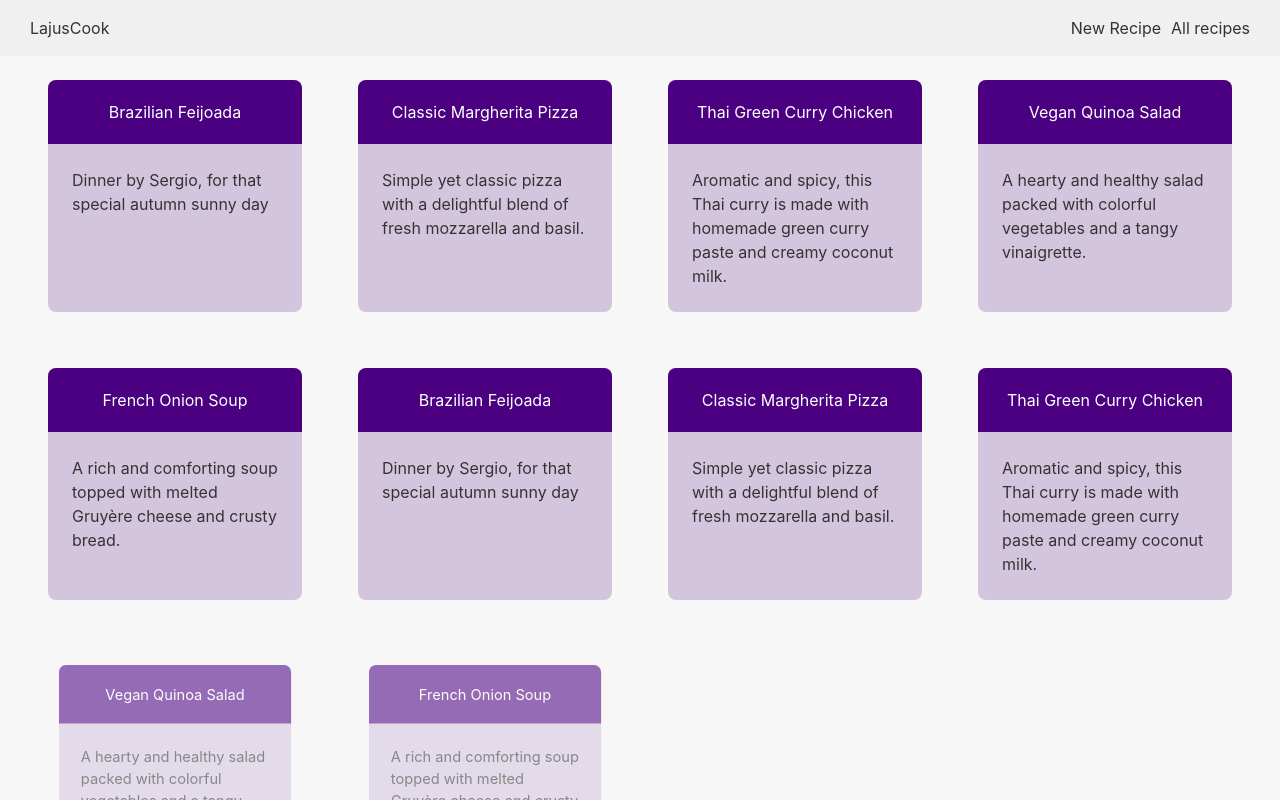
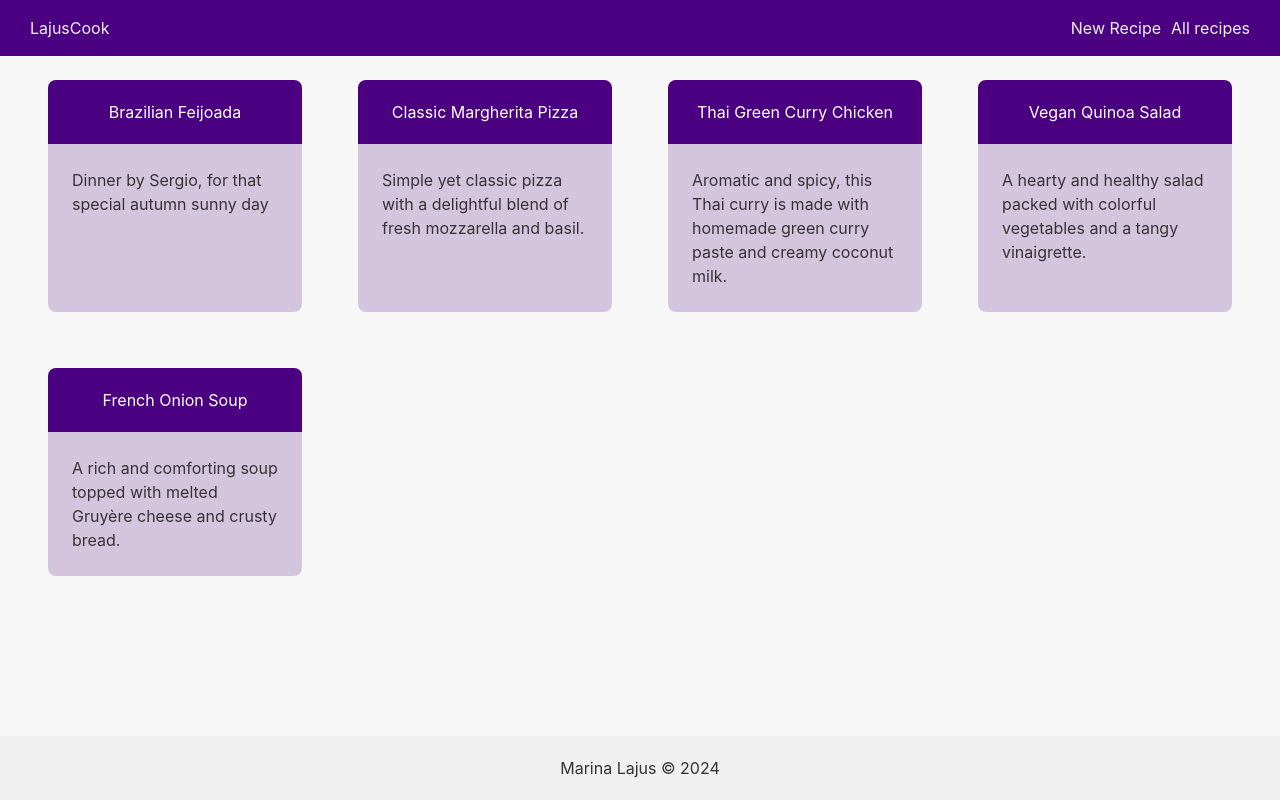
Before and after one commit to elanor/lajus-cookbook, a React (Create React App) app: page / in a window 1280 px wide. Built offline with nearby package versions, Linux system fonts and the light colour scheme.

Commit message:
added backend data in order to add new recipes to the json

```diff
--- a/package.json
+++ b/package.json
@@ -6,6 +6,9 @@
     "@testing-library/jest-dom": "^5.17.0",
     "@testing-library/react": "^13.4.0",
     "@testing-library/user-event": "^13.5.0",
+    "axios": "^1.7.3",
+    "body-parser": "^1.20.2",
+    "express": "^4.19.2",
     "react": "^18.3.1",
     "react-dom": "^18.3.1",
     "react-router-dom": "^6.23.1",
--- a/src/App.css
+++ b/src/App.css
@@ -33,7 +33,8 @@ a {
 
 header {
   width: 100vw;
-  background-color: #f0f0f0;
+  background-color: rgb(75, 0, 130);
+  color: #f0f0f0;
   height: 56px;
   position: absolute;
   left: 0;
--- a/src/App.js
+++ b/src/App.js
@@ -8,12 +8,16 @@ import './index.css';
 import NewRecipe from './NewRecipe';
 
 function App() {
-const [isOpenNewRecipe, setIsOpenNewRecipe] = useState( false );
+// const [isOpenNewRecipe, setIsOpenNewRecipe] = useState( false );
 
-  // const openNewRecipe = () => {
-  //   console.log("click");
-  //   setIsOpenNewRecipe ( true );
-  // }
+  //State to hold the list of recipes
+  const [recipes, setRecipes] = useState([]);
+
+  // Function to add a new recipe to the state
+  const addRecipe = (newRecipe) => {
+    setRecipes((prevRecipes) => [...prevRecipes, newRecipe]);
+    document.getElementById('opennewrecipe').hidePopover();
+  };
 
   return (
     <BrowserRouter>
@@ -61,7 +65,9 @@ const [isOpenNewRecipe, setIsOpenNewRecipe] = useState( false );
                 <span className="sr-only">Close</span>
 
         </button>
-      <NewRecipe />
+
+        <NewRecipe addRecipe={addRecipe}/>
+
     </div>
 
 
--- a/src/RecipeList.js
+++ b/src/RecipeList.js
@@ -5,7 +5,7 @@ import recipes from './mock/recipes-list';
 function RecipeList() {
   return (
     // <div className='inline-grid gap-10 grid-cols-3 tablet:grid-cols-2 mobile:grid-cols-1'>
-    <div className='grid gap-6 grid-flow-row grid-cols-autoFit grow mobile:items-center'>
+    <div className='justify-items-center grid gap-6 grid-flow-row grid-cols-autoFit grow mobile:items-center'>
                 {recipes.map((recipe) => (
                 <Link to={`/recipe/${recipe.id}`} className="tile m-4" key={recipe.id}>
                     <h2 className='tile__title'>{recipe.name}</h2>
--- a/src/index.css
+++ b/src/index.css
@@ -12,10 +12,6 @@ body {
 }
 
 main {
-  /* display: flex;
-  justify-content: center;
-  flex-direction: column;
-  align-items: center; */
   flex-grow: 1;
 }
 
--- a/src/mock/recipes-list.js
+++ b/src/mock/recipes-list.js
@@ -1,8 +1,15 @@
-const recipes = [
+module.exports = [
+    // {
+    //   id: 0,
+    //   name: "Example Recipe",
+    //   description: "This is an example recipe description.",
+    //   ingredients: ["ingredient1", "ingredient2"],
+    //   instructions: ["step1", "step2"],
+    // },
     {
       id: 1,
       name: "Brazilian Feijoada",
-        image: "brazilan-feijoada-image.png",
+      image: "brazilian-feijoada-image.png",
       description: "Dinner by Sergio, for that special autumn sunny day",
       servings: "4 people",
       preptime: "20 min",
@@ -10,7 +17,7 @@ const recipes = [
       ingredients_desc: [
         "500g of black beans, soaked overnight",
         "200g of pork shoulder cut into chunks",
-            "100g of chorizo, sliced"
+        "100g of chorizo, sliced",
       ],
       instructions_desc: [
         "Soak the Beans: Soak the black beans in a large bowl of water overnight. This will help them cook faster and more evenly.",
@@ -21,16 +28,18 @@ const recipes = [
         "Final Adjustments: Once the beans and meat are fully cooked, adjust the seasoning with more salt and pepper as needed. If you find the feijoada too liquid, you can remove some of the beans and mash them before stirring them back into the pot. This will help thicken the stew.",
         "Serve: Serve the feijoada hot, accompanied by white rice, orange slices, sautéed collard greens, and farofa, if desired. These sides complement the rich flavours of the feijoada and make for a traditional Brazilian meal.",
       ],
-        tips: ["Adjust the types and amounts of meats according to your preference. Traditional recipes can include other parts of the pork, such as ribs, feet, and ears, as well as beef cuts.",
+      tips: [
+        "Adjust the types and amounts of meats according to your preference. Traditional recipes can include other parts of the pork, such as ribs, feet, and ears, as well as beef cuts.",
         "Cooking times may vary depending on the type and age of the beans. Keep an eye on the pot and adjust as necessary.",
-        "Letting the feijoada rest for a while after cooking can enhance its flavours, making it even better when reheated."
-        ]
+        "Letting the feijoada rest for a while after cooking can enhance its flavours, making it even better when reheated.",
+      ],
     },
     {
       id: 2,
       name: "Classic Margherita Pizza",
-        image: 'brazilan-feijoada-image.png',
-        description: "Simple yet classic pizza with a delightful blend of fresh mozzarella and basil.",
+      image: "classic-margherita-pizza-image.png",
+      description:
+        "Simple yet classic pizza with a delightful blend of fresh mozzarella and basil.",
       servings: "2-3 people",
       preptime: "15 min",
       cookingTime: "10 min",
@@ -40,16 +49,21 @@ const recipes = [
         "Handful of fresh basil leaves",
         "200ml tomato sauce",
         "2 tbsp olive oil",
-            "Salt and pepper to taste"
+        "Salt and pepper to taste",
       ],
-        instructions_desc: ["Roll out the dough to your desired thickness. Spread tomato sauce evenly, leaving a small border. Distribute slices of mozzarella and basil. Drizzle with olive oil and season. Bake in a preheated oven at 500°F (260°C) for about 10 minutes or until crust is golden and cheese bubbles."],
-        tips: ["For best results, use a pizza stone and preheat your oven with the stone inside.", ""]
+      instructions_desc: [
+        "Roll out the dough to your desired thickness. Spread tomato sauce evenly, leaving a small border. Distribute slices of mozzarella and basil. Drizzle with olive oil and season. Bake in a preheated oven at 500°F (260°C) for about 10 minutes or until crust is golden and cheese bubbles.",
+      ],
+      tips: [
+        "For best results, use a pizza stone and preheat your oven with the stone inside.",
+      ],
     },
     {
       id: 3,
       name: "Thai Green Curry Chicken",
-        image: 'brazilan-feijoada-image.png',
-        description: "Aromatic and spicy, this Thai curry is made with homemade green curry paste and creamy coconut milk.",
+      image: "thai-green-curry-chicken-image.png",
+      description:
+        "Aromatic and spicy, this Thai curry is made with homemade green curry paste and creamy coconut milk.",
       servings: "4 people",
       preptime: "20 min",
       cookingTime: "30 min",
@@ -61,19 +75,22 @@ const recipes = [
         "1 red bell pepper, sliced",
         "1 zucchini, sliced",
         "1 tbsp fish sauce",
-            "1 tsp sugar"
+        "1 tsp sugar",
       ],
-        instructions_desc: ["In a pan, sauté the green curry paste until aromatic.",
+      instructions_desc: [
+        "In a pan, sauté the green curry paste until aromatic.",
         "Add chicken and vegetables, and cook for a few minutes.",
         "Pour in coconut milk, then simmer until everything is cooked through.",
-        "Finish with fish sauce, sugar, and basil."],
-        tips: ["Serve with steamed jasmine rice to balance the flavors."]
+        "Finish with fish sauce, sugar, and basil.",
+      ],
+      tips: ["Serve with steamed jasmine rice to balance the flavors."],
     },
     {
       id: 4,
       name: "Vegan Quinoa Salad",
-        image: 'brazilan-feijoada-image.png',
-        description: "A hearty and healthy salad packed with colorful vegetables and a tangy vinaigrette.",
+      image: "vegan-quinoa-salad-image.png",
+      description:
+        "A hearty and healthy salad packed with colorful vegetables and a tangy vinaigrette.",
       servings: "4 people",
       preptime: "10 min",
       cookingTime: "15 min",
@@ -85,16 +102,19 @@ const recipes = [
         "1/4 cup chopped parsley",
         "1/4 cup lemon juice",
         "1/4 cup olive oil",
-            "Salt and pepper to taste"
+        "Salt and pepper to taste",
       ],
-        instructions_desc: ["Cook quinoa according to package instructions and let it cool. Combine with vegetables in a large bowl. Whisk together lemon juice, olive oil, salt, and pepper. Pour over the salad and toss to coat."],
-        tips: ["Add avocados or nuts for extra texture and flavor."]
+      instructions_desc: [
+        "Cook quinoa according to package instructions and let it cool. Combine with vegetables in a large bowl. Whisk together lemon juice, olive oil, salt, and pepper. Pour over the salad and toss to coat.",
+      ],
+      tips: ["Add avocados or nuts for extra texture and flavor."],
     },
     {
       id: 5,
       name: "French Onion Soup",
-        image: 'brazilan-feijoada-image.png',
-        description: "A rich and comforting soup topped with melted Gruyère cheese and crusty bread.",
+      image: "french-onion-soup-image.png",
+      description:
+        "A rich and comforting soup topped with melted Gruyère cheese and crusty bread.",
       servings: "4 people",
       preptime: "10 min",
       cookingTime: "1 hour",
@@ -108,7 +128,7 @@ const recipes = [
         "4 slices of crusty bread",
         "100g Gruyère cheese, grated",
         "2 tbsp butter",
-            "Salt and pepper to taste"
+        "Salt and pepper to taste",
       ],
       instructions_desc: [
         "In a large pot, melt butter over medium heat.",
@@ -116,120 +136,10 @@ const recipes = [
         "Add garlic, then deglaze with white wine.",
         "Add broth, bay leaf, and thyme.",
         "Simmer for about 40 minutes.",
-            "Serve in bowls, topped with bread and cheese, then broil until cheese is bubbly and golden."
+        "Serve in bowls, topped with bread and cheese, then broil until cheese is bubbly and golden.",
       ],
-        tips: ["For a vegetarian version, substitute beef broth with a robust vegetable broth."]
+      tips: [
+        "For a vegetarian version, substitute beef broth with a robust vegetable broth.",
+      ],
     },
-    {
-        id: 1,
-        name: "Brazilian Feijoada",
-        image: 'brazilan-feijoada-image.png',
-        description: "Dinner by Sergio, for that special autumn sunny day",
-        servings: "4 people",
-        preptime: "20 min",
-        cookingTime: "2 to 3h",
-        ingredients_desc: [
-            "500g of black beans, soaked overnight",
-            "200g of pork shoulder cut into chunks",
-            "100g of chorizo, sliced"
-        ],
-        instructions_desc: ["Soak the Beans: Soak the black beans in a large bowl of water overnight. This will help them cook faster and more evenly."],
-        tips: [""]
-    },
-    {
-        id: 2,
-        name: "Classic Margherita Pizza",
-        image: 'brazilan-feijoada-image.png',
-        description: "Simple yet classic pizza with a delightful blend of fresh mozzarella and basil.",
-        servings: "2-3 people",
-        preptime: "15 min",
-        cookingTime: "10 min",
-        ingredients_desc: [
-            "1 pizza dough",
-            "100g fresh mozzarella",
-            "Handful of fresh basil leaves",
-            "200ml tomato sauce",
-            "2 tbsp olive oil",
-            "Salt and pepper to taste"
-        ],
-        instructions_desc: ["Roll out the dough to your desired thickness. Spread tomato sauce evenly, leaving a small border. Distribute slices of mozzarella and basil. Drizzle with olive oil and season. Bake in a preheated oven at 500°F (260°C) for about 10 minutes or until crust is golden and cheese bubbles."],
-        tips: ["For best results, use a pizza stone and preheat your oven with the stone inside."]
-    },
-    {
-        id: 3,
-        name: "Thai Green Curry Chicken",
-        image: 'brazilan-feijoada-image.png',
-        description: "Aromatic and spicy, this Thai curry is made with homemade green curry paste and creamy coconut milk.",
-        servings: "4 people",
-        preptime: "20 min",
-        cookingTime: "30 min",
-        ingredients_desc: [
-            "400g chicken breast, sliced",
-            "400ml coconut milk",
-            "2 tbsp green curry paste",
-            "1 bunch Thai basil",
-            "1 red bell pepper, sliced",
-            "1 zucchini, sliced",
-            "1 tbsp fish sauce",
-            "1 tsp sugar"
-        ],
-        instructions_desc: ["In a pan, sauté the green curry paste until aromatic.",
-        "Add chicken and vegetables, and cook for a few minutes.",
-        "Pour in coconut milk, then simmer until everything is cooked through.",
-        "Finish with fish sauce, sugar, and basil."],
-        tips: ["Serve with steamed jasmine rice to balance the flavors."]
-    },
-    {
-        id: 4,
-        name: "Vegan Quinoa Salad",
-        image: 'brazilan-feijoada-image.png',
-        description: "A hearty and healthy salad packed with colorful vegetables and a tangy vinaigrette.",
-        servings: "4 people",
-        preptime: "10 min",
-        cookingTime: "15 min",
-        ingredients_desc: [
-            "1 cup quinoa",
-            "1 cucumber, diced",
-            "1 bell pepper, diced",
-            "1/2 red onion, finely chopped",
-            "1/4 cup chopped parsley",
-            "1/4 cup lemon juice",
-            "1/4 cup olive oil",
-            "Salt and pepper to taste"
-        ],
-        instructions_desc: ["Cook quinoa according to package instructions and let it cool. Combine with vegetables in a large bowl. Whisk together lemon juice, olive oil, salt, and pepper. Pour over the salad and toss to coat."],
-        tips: ["Add avocados or nuts for extra texture and flavor."]
-    },
-    {
-        id: 5,
-        name: "French Onion Soup",
-        image: 'brazilan-feijoada-image.png',
-        description: "A rich and comforting soup topped with melted Gruyère cheese and crusty bread.",
-        servings: "4 people",
-        preptime: "10 min",
-        cookingTime: "1 hour",
-        ingredients_desc: [
-            "5 large onions, thinly sliced",
-            "2 cloves garlic, minced",
-            "4 cups beef broth",
-            "1/2 cup white wine",
-            "1 bay leaf",
-            "Thyme sprigs",
-            "4 slices of crusty bread",
-            "100g Gruyère cheese, grated",
-            "2 tbsp butter",
-            "Salt and pepper to taste"
-        ],
-        instructions_desc: [
-            "In a large pot, melt butter over medium heat.",
-            "Add onions and cook until caramelized.",
-            "Add garlic, then deglaze with white wine.",
-            "Add broth, bay leaf, and thyme.",
-            "Simmer for about 40 minutes.",
-            "Serve in bowls, topped with bread and cheese, then broil until cheese is bubbly and golden."
-        ],
-        tips: ["For a vegetarian version, substitute beef broth with a robust vegetable broth."]
-    }
   ];
-
-export default recipes;
```
Also changed, not shown: server.js (added, +39 -0 lines), src/NewRecipe.js (+48 -53 lines), 1 other file (tests, documents, lock files or other folders). Lines whose indentation alone changed are shown as unchanged.
